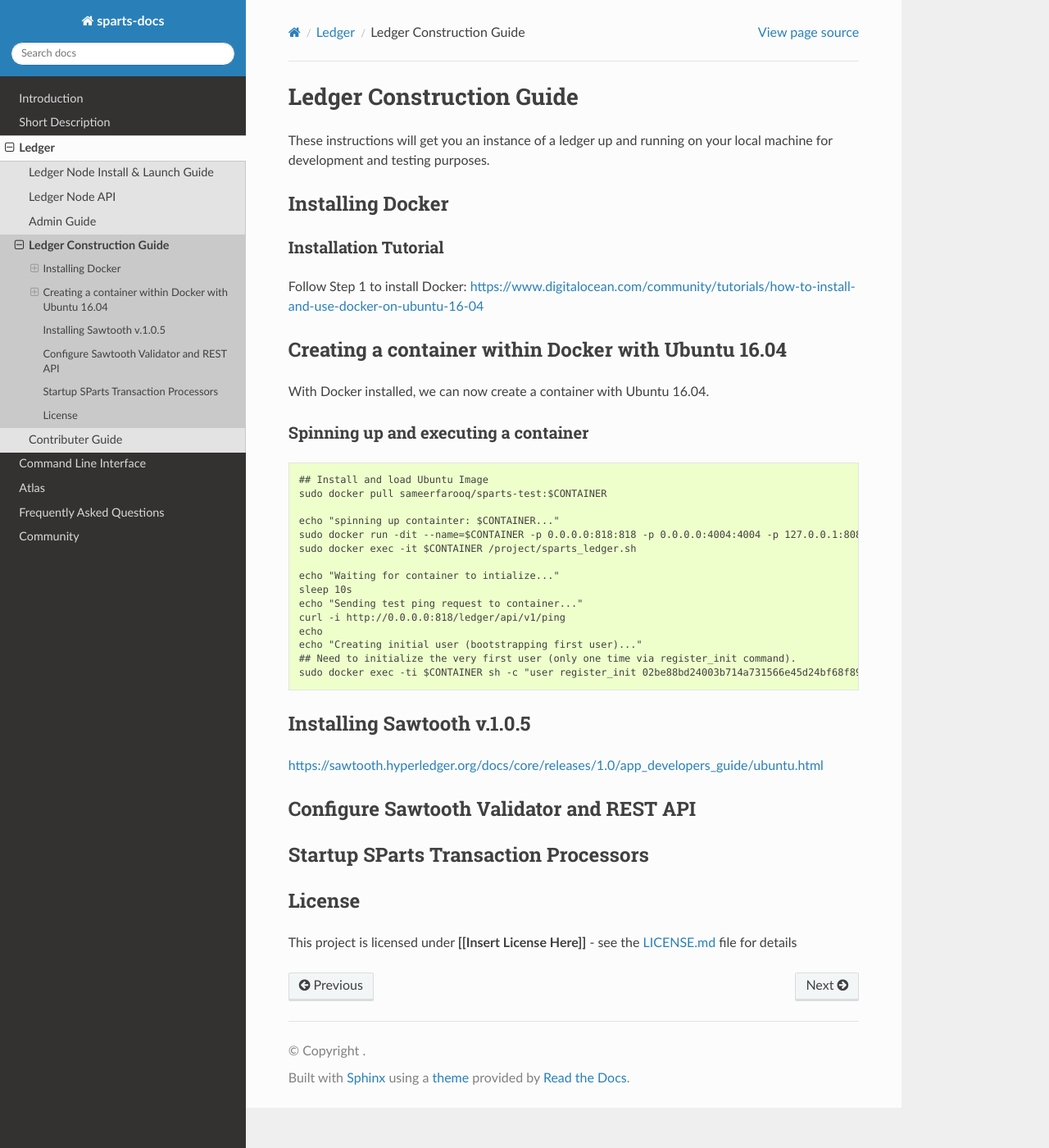
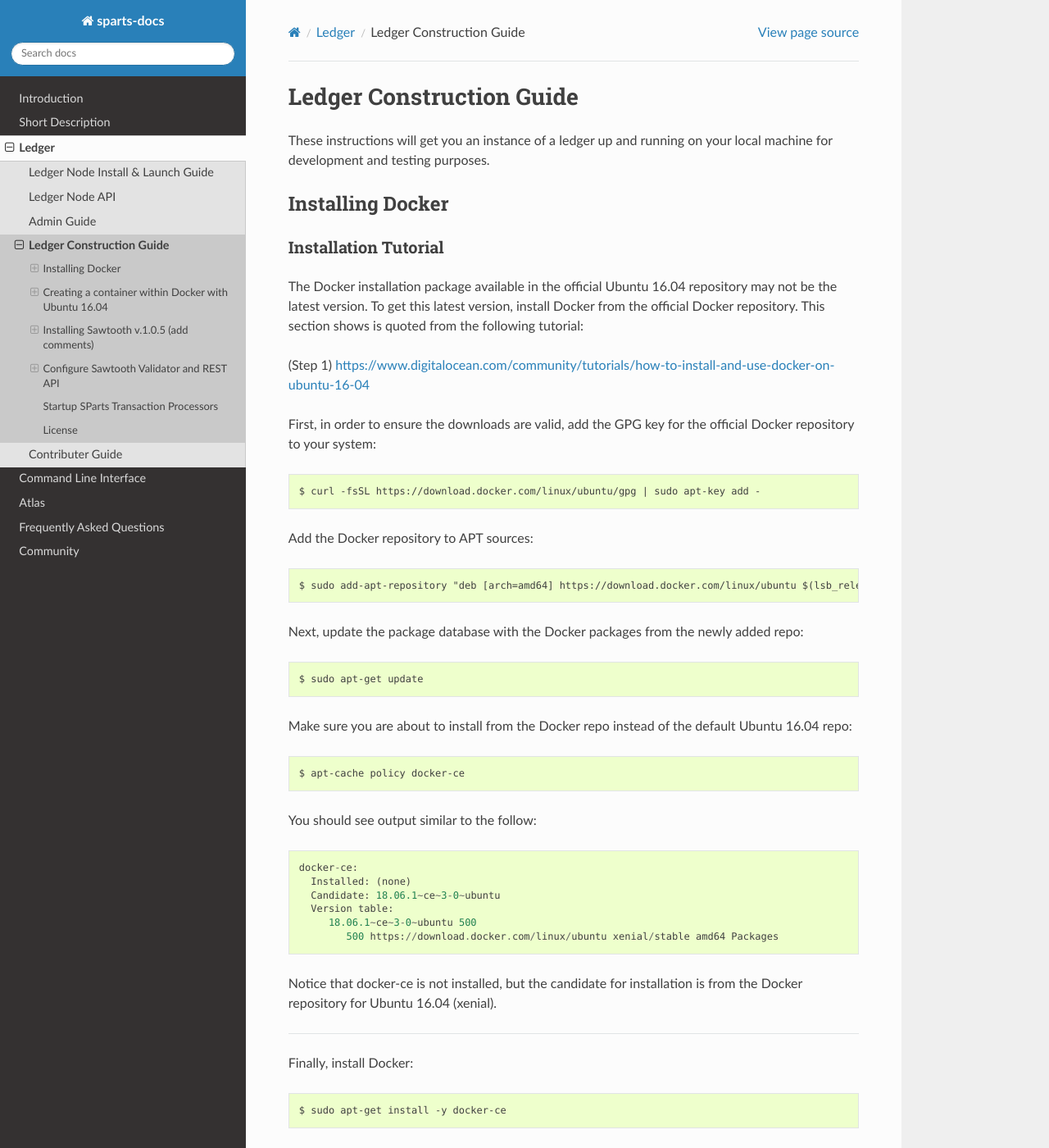
Before and after one commit to hyperledger-labs/SParts, a Sphinx documentation site: the page built from docs/web/ledger/construct.md, in a window 1280 px wide and 1400 px high. Shown: the whole window at 82% size. Built offline with Sphinx 7.4.7 and the Read the Docs theme 2.0.0, drawn with Linux system fonts in a browser that asks for light colours; pages that are not in the unit, such as notebooks, are missing from menus; some of the changed text lies outside the part shown.

Commit message:
Added ledger construction documentation.
Signed-off-by: Joseph Lee <joseph@jlee6@windriver.com>

````diff
--- a/docs/web/ledger/construct.md
+++ b/docs/web/ledger/construct.md
@@ -7,21 +7,120 @@
 
 ### Installation Tutorial
 
-Follow Step 1 to install Docker: [https://www.digitalocean.com/community/tutorials/how-to-install-and-use-docker-on-ubuntu-16-04](https://www.digitalocean.com/community/tutorials/how-to-install-and-use-docker-on-ubuntu-16-04)
+The Docker installation package available in the official Ubuntu 16.04 repository may not be the latest version. To get this latest version, install Docker from the official Docker repository. This section shows is quoted from the following tutorial:
+
+(Step 1) [https://www.digitalocean.com/community/tutorials/how-to-install-and-use-docker-on-ubuntu-16-04](https://www.digitalocean.com/community/tutorials/how-to-install-and-use-docker-on-ubuntu-16-04)
+
+First, in order to ensure the downloads are valid, add the GPG key for the official Docker repository to your system:
+
+```
+$ curl -fsSL https://download.docker.com/linux/ubuntu/gpg | sudo apt-key add -
+```
+
+Add the Docker repository to APT sources:
+
+```
+$ sudo add-apt-repository "deb [arch=amd64] https://download.docker.com/linux/ubuntu $(lsb_release -cs) stable"
+```
+
+Next, update the package database with the Docker packages from the newly added repo:
+
+```
+$ sudo apt-get update
+```
+
+
+
+Make sure you are about to install from the Docker repo instead of the default Ubuntu 16.04 repo:
+
+```
+$ apt-cache policy docker-ce
+```
+
+You should see output similar to the follow:
+
+```
+docker-ce:
+  Installed: (none)
+  Candidate: 18.06.1~ce~3-0~ubuntu
+  Version table:
+     18.06.1~ce~3-0~ubuntu 500
+        500 https://download.docker.com/linux/ubuntu xenial/stable amd64 Packages
+```
+
+Notice that docker-ce is not installed, but the candidate for installation is from the Docker repository for Ubuntu 16.04 (xenial).
+
+---
+
+Finally, install Docker:
+
+```
+$ sudo apt-get install -y docker-ce
+```
+
+Docker should now be installed, the daemon started, and the process enabled to start on boot. Check that it's running:
+
+```
+$ sudo systemctl status docker
+```
+
+The output should be similar to the following, showing that the service is active and running:
+
+```
+● docker.service - Docker Application Container Engine
+   Loaded: loaded (/lib/systemd/system/docker.service; enabled; vendor preset: enabled)
+   Active: active (running) since Thu 2018-10-18 20:28:23 UTC; 35s ago
+     Docs: https://docs.docker.com
+ Main PID: 13412 (dockerd)
+   CGroup: /system.slice/docker.service
+           ├─13412 /usr/bin/dockerd -H fd://
+           └─13421 docker-containerd --config /var/run/docker/containerd/containerd.toml
+```
+
+Check whether Docker is working correctly and that you have access to Docker Hub using the command:
+
+```
+$ docker run hello-world
+```
+
+Output:
+
+```
+...
+Hello from Docker!
+This message shows that your installation appears to be working correctly.
+...
+```
+
+
 
 ## Creating a container within Docker with Ubuntu 16.04
 
 With Docker installed, we can now create a container with Ubuntu 16.04.
 
-### Spinning up and executing a container
+### Locating and Loading a Ubuntu image
+
+To pull the Ubuntu image from DockerHub, use the command:
 
 ```
-## Install and load Ubuntu Image
+$ docker pull ubuntu
+```
+
+### Spinning up and executing a container (needs revision)
+
+To spin up a container named `$CONTAINER`, use `docker run`:
+
+
+<!--## Install and load Ubuntu Image
 sudo docker pull sameerfarooq/sparts-test:$CONTAINER
 
-echo "spinning up containter: $CONTAINER..."
-sudo docker run -dit --name=$CONTAINER -p 0.0.0.0:818:818 -p 0.0.0.0:4004:4004 -p 127.0.0.1:8080:8080 -p 127.0.0.1:8800:8800 sameerfarooq/sparts-test:$CONTAINER
-sudo docker exec -it $CONTAINER /project/sparts_ledger.sh
+echo "spinning up containter: $CONTAINER..."-->
+
+```
+sudo docker run -dit --name=$CONTAINER -p 0.0.0.0:818:818 -p 0.0.0.0:4004:4004 -p 127.0.0.1:8080:8080 -p 127.0.0.1:8800:8800 ubuntu:$CONTAINER
+```
+
+<!--sudo docker exec -it $CONTAINER /project/sparts_ledger.sh
 
 echo "Waiting for container to intialize..."
 sleep 10s
@@ -30,16 +129,79 @@
 echo
 echo "Creating initial user (bootstrapping first user)..."
 ## Need to initialize the very first user (only one time via register_init command).
-sudo docker exec -ti $CONTAINER sh -c "user register_init 02be88bd24003b714a731566e45d24bf68f89ede629ae6f0aa5ce33baddc2a0515 johndoe john.doe@windriver.com allow admin"
+sudo docker exec -ti $CONTAINER sh -c "user register_init 02be88bd24003b714a731566e45d24bf68f89ede629ae6f0aa5ce33baddc2a0515 johndoe john.doe@windriver.com allow admin"-->
+
+
+## Installing Sawtooth v.1.0.5 (add comments)
+
+In this section, we discuss the installation of Sawtooth on top of a local ubuntu container. [Tutorial](https://sawtooth.hyperledger.org/docs/core/releases/1.0/app_developers_guide/ubuntu.html)
+
+### Getting the Sawtooth packages for Ubuntu (add dependencies)
+
+```
+$ sudo apt-key adv --keyserver hkp://keyserver.ubuntu.com:80 --recv-keys 8AA7AF1F1091A5FD
+$ sudo add-apt-repository 'deb http://repo.sawtooth.me/ubuntu/1.0/stable xenial universe'
+$ sudo apt-get update
 ```
 
-## Installing Sawtooth v.1.0.5
+### Install Sawtooth
 
-[https://sawtooth.hyperledger.org/docs/core/releases/1.0/app\_developers_guide/ubuntu.html](https://sawtooth.hyperledger.org/docs/core/releases/1.0/app_developers_guide/ubuntu.html)
+```
+$ sudo apt-get install -y sawtooth
+```
+
+### Create the genesis block
+
+```
+$ sawtooth keygen
+$ sawset genesis
+$ sudo -u sawtooth sawadm genesis config-genesis.batch
+```
+
+Output:
+
+```
+Processing config-genesis.batch...
+Generating /var/lib/sawtooth/genesis.batch
+```
 
 ## Configure Sawtooth Validator and REST API
 
+
+### Sawtooth validator
+
+To start a validator that listens locally on the default ports, run the following commands:
+
+
+```
+$ sudo sawadm keygen
+$ sudo -u sawtooth sawtooth-validator -vv
+```
+
+Logging output from the validator should look similar to:
+
+```
+[2017-12-05 22:33:42.785 INFO     chain] Chain controller initialized with chain head: c788bbaf(2, S:3073f964, P:c37b0b9a)
+[2017-12-05 22:33:42.785 INFO     publisher] Now building on top of block: c788bbaf(2, S:3073f964, P:c37b0b9a)
+[2017-12-05 22:33:42.788 DEBUG    publisher] Loaded batch injectors: []
+[2017-12-05 22:33:42.866 DEBUG    interconnect] ServerThread receiving TP_REGISTER_REQUEST message: 92 bytes
+[2017-12-05 22:33:42.866 DEBUG    interconnect] ServerThread receiving TP_REGISTER_REQUEST message: 103 bytes
+[2017-12-05 22:33:42.867 INFO     processor_handlers] registered transaction processor: connection_id=4c2d581131c7a5213b4e4da63180048ffd8983f6aa82a380ca28507bd3a96d40027a797c2ee59d029e42b7b1b4cc47063da421616cf30c09e79e33421abba673, family=intkey, version=1.0, namespaces=['1cf126']
+[2017-12-05 22:33:42.867 DEBUG    interconnect] ServerThread sending TP_REGISTER_RESPONSE to b'c61272152064480f'
+[2017-12-05 22:33:42.869 INFO     processor_handlers] registered transaction processor: connection_id=e80eb89943398f296b1c99e45b5b31a9647d1c15a412842c804222dcc0e3f3a3045b6947bab06f42c5f79acdcde91be440d0710294a2b85bd85f12ecbd52124e, family=sawtooth_settings, version=1.0, namespaces=['000000']
+[2017-12-05 22:33:42.869 DEBUG    interconnect] ServerThread sending TP_REGISTER_RESPONSE to b'a85335fced9b496e'
+```
+
+### Sawtooth REST API
+In order to configure a running validator, submit batches, and query the state of the ledger, you must start the REST API application. Connect to the validator via the following command:
+
+```
+$ sudo -u sawtooth sawtooth-rest-api -v
+```
+
 ## Startup SParts Transaction Processors
+
+In progress.
 
 
 ## License
````
